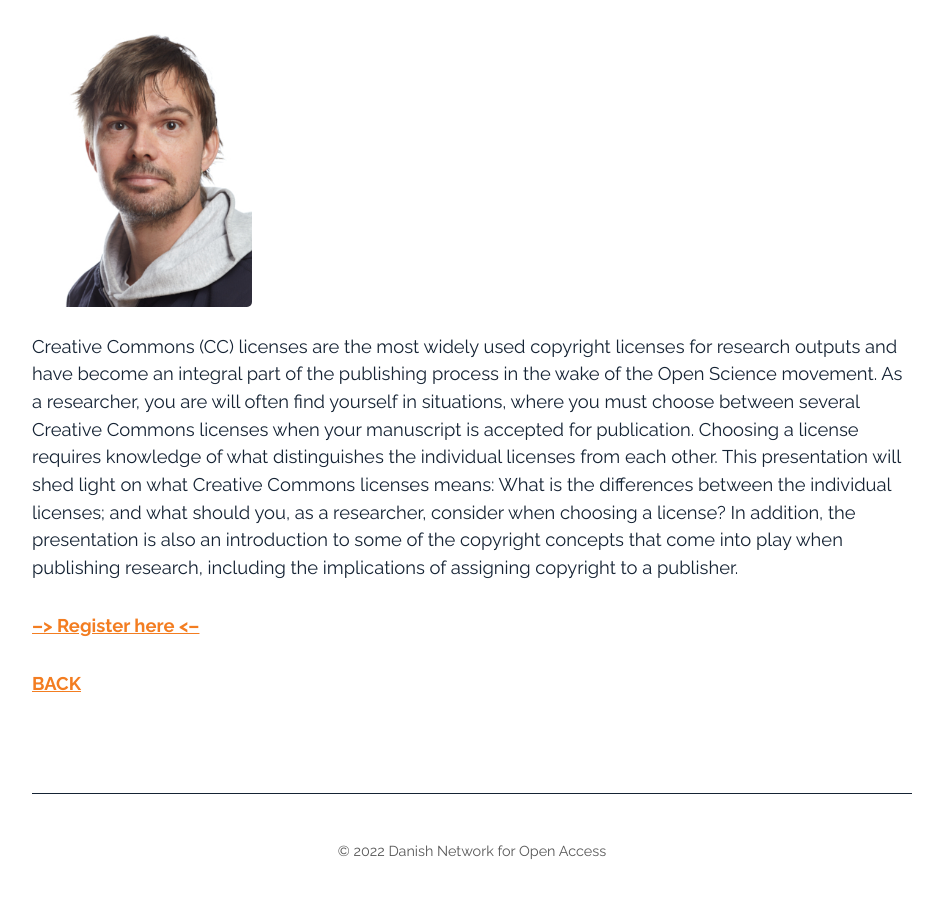
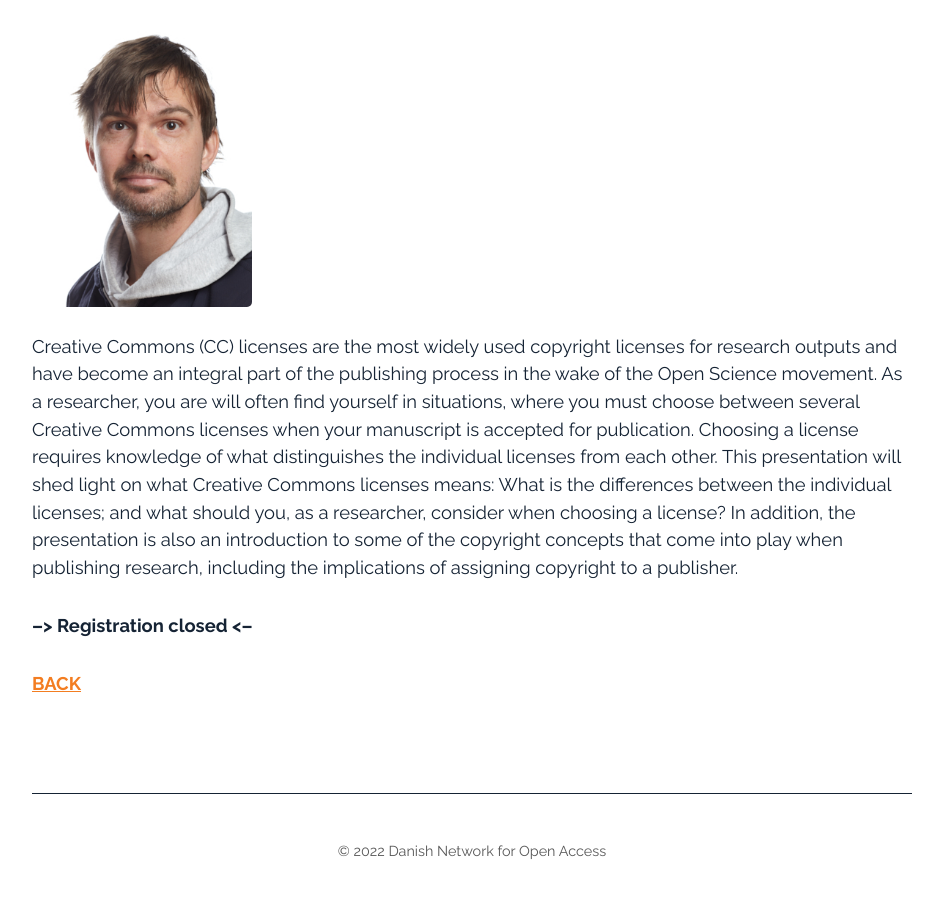
Before and after one commit to openaccess-dk/openaccess-dk.github.io, a Jekyll site: the page built from 02_wednesday.md, in a window 1280 px wide and 900 px high, scrolled down 793 px. Shown: the whole window, without its empty margins (168-1101 px from the left). Built offline with Jekyll 4.4.1, drawn with Linux system fonts in a browser that asks for light colours.

Commit message:
Update 02_wednesday.md

```diff
--- a/02_wednesday.md
+++ b/02_wednesday.md
@@ -17,6 +17,6 @@ layout: default
 Creative Commons (CC) licenses are the most widely used copyright licenses for research outputs and have become an integral part of the publishing process in the wake of the Open Science movement. As a researcher, you are will often find yourself in situations, where you must choose between several Creative Commons licenses when your manuscript is accepted for publication. Choosing a license requires knowledge of what distinguishes the individual licenses from each other. This presentation will shed light on what Creative Commons licenses means: What is the differences between the individual licenses; and what should you, as a researcher, consider when choosing a license?
 In addition, the presentation is also an introduction to some of the copyright concepts that come into play when publishing research, including the implications of assigning copyright to a publisher.
 
-##### [--> Register here <--](https://ku-dk.libwizard.com/f/oa_week_web6)
+##### --> Registration closed <--
 
 ##### [BACK](https://openaccess.dk/oaw2022#programme-of-the-danish-open-access-week-2022)
```
